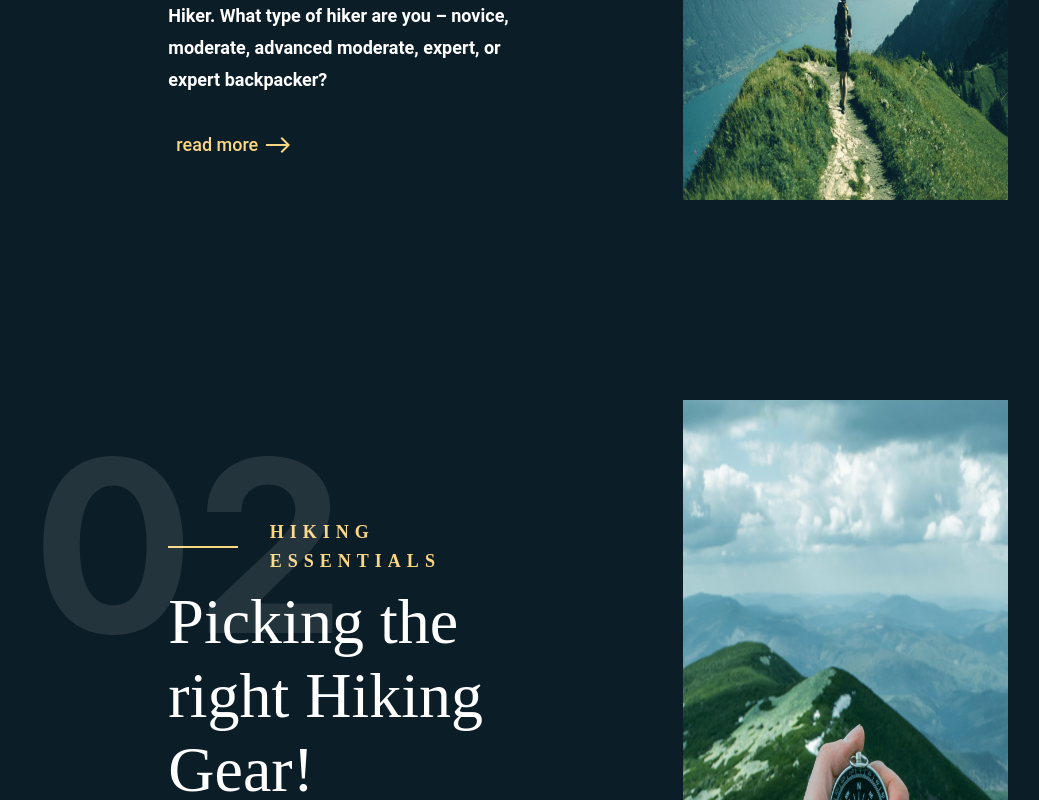
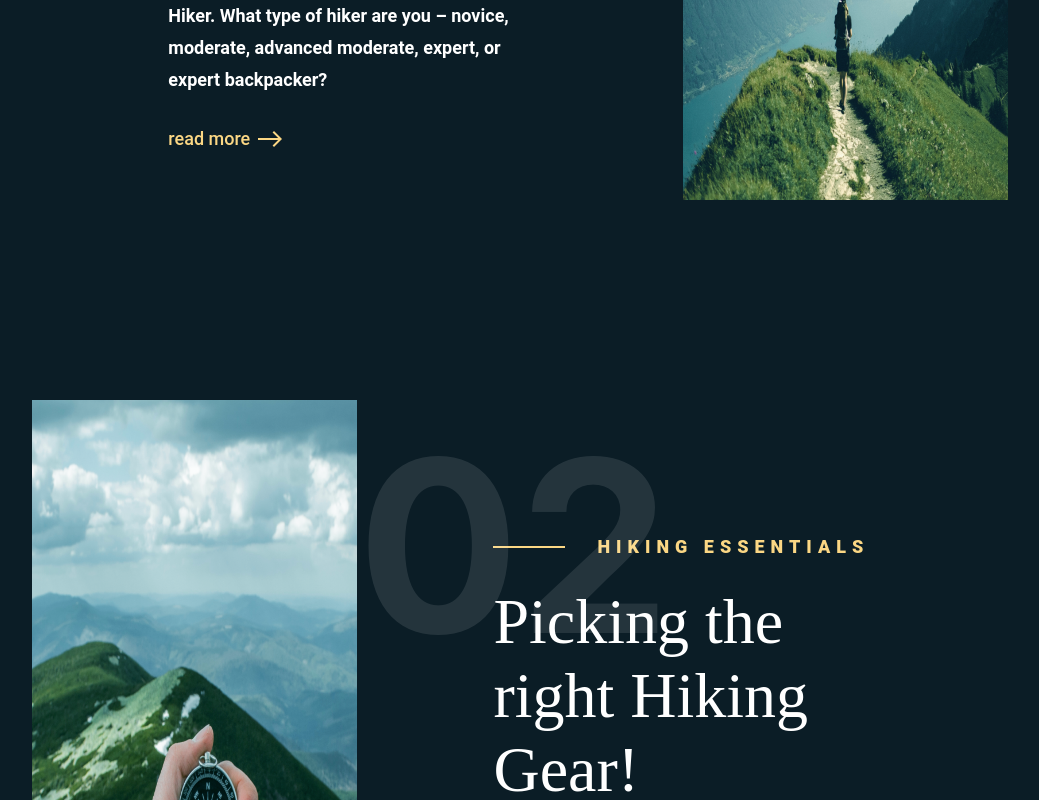
Before and after one commit to Gess161/landing, a Next.js app: page / in a window 1280 px wide. Shown: the part 520-1320 px from the top of the page, without its empty margins (120-1159 px from the left). Built offline with nearby package versions, Linux system fonts and the light colour scheme; a web font is replaced by a local one.

Commit message:
minor changes to styles

```diff
--- a/components/ContentContainer/Content.js
+++ b/components/ContentContainer/Content.js
@@ -58,6 +58,7 @@ const Content = (props) => {
                 <Button
                     variant="text"
                     sx={{
+                        p: 0,
                         textTransform: "none",
                         "&:hover": {
                             backgroundColor: theme.palette.background.default
--- a/components/ContentContainer/ContentCard.js
+++ b/components/ContentContainer/ContentCard.js
@@ -4,6 +4,7 @@ import Content from "./Content";
 
 const ContentCard = (props) => {
     const { image, tagline, heading, text, count, direction } = props;
+
     return (
         <Box
             height="720px"
@@ -12,7 +13,7 @@ const ContentCard = (props) => {
             justifySelf="center"
             m="0 auto"
             mb="200px"
-            flexDirection={direction | "row"}
+            flexDirection={direction}
         >
             <Box
                 display="flex"
--- a/components/Footer/index.js
+++ b/components/Footer/index.js
@@ -10,6 +10,8 @@ export default function Footer() {
         <Box
             display="flex"
             flexDirection="row"
+            width="76.2%"
+            m="0 auto"
         >
             <Box
                 display="flex"
@@ -30,7 +32,7 @@ export default function Footer() {
             <Box
                 display="flex"
                 flex={1}
-                justifyContent="space-around"
+                justifyContent="space-between"
             >
                 <MoreOn text={"The Blog"} items={blog} />
                 <MoreOn text={"MNTN"} items={mntn} />
--- a/styles/theme.js
+++ b/styles/theme.js
@@ -31,7 +31,6 @@ const theme = createTheme({
       fontWeight: 800,
       letterSpacing: "6px",
       textTransform: "uppercase",
-      fontFamily: "Noto-Sans",
       fontSize: "18px"
     },
     body1: {
```
